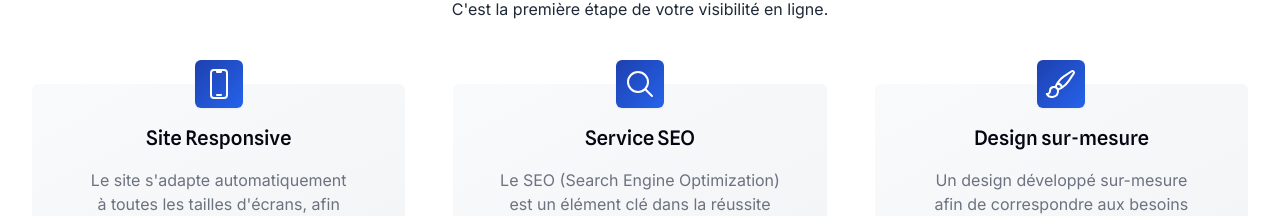
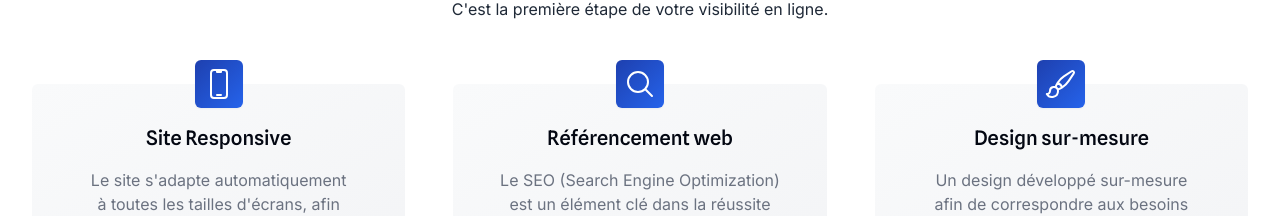
Before and after one commit to TotomInc/tcaweb, a Next.js app: page / in a window 1280 px wide. Shown: the part 977-1193 px from the top of the page. Built offline with nearby package versions, Linux system fonts and the light colour scheme.

Commit message:
fix(home): wording update

```diff
--- a/app/page.tsx
+++ b/app/page.tsx
@@ -59,7 +59,7 @@ export default function Home() {
             icon: DevicePhoneMobileIcon,
           },
           {
-            title: "Service SEO",
+            title: "Référencement web",
             description:
               "Le SEO (Search Engine Optimization) est un élément clé dans la réussite de votre présence numérique.",
             icon: MagnifyingGlassIcon,
```
